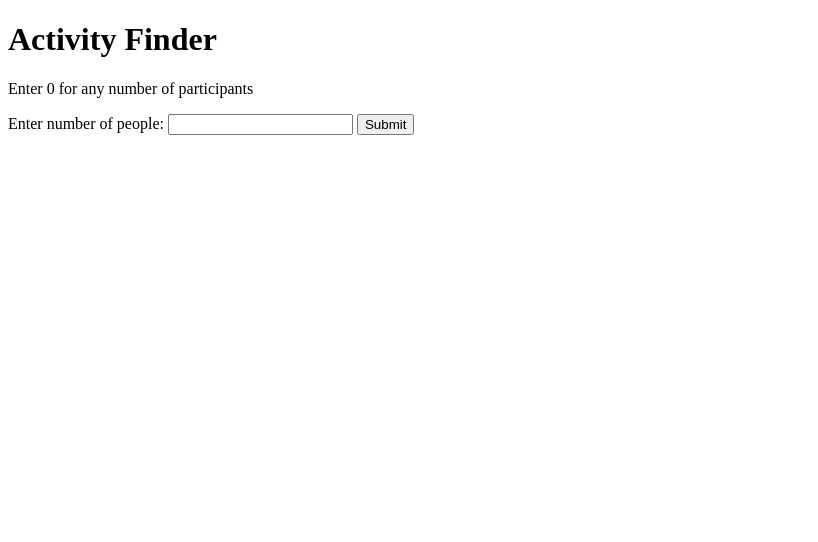
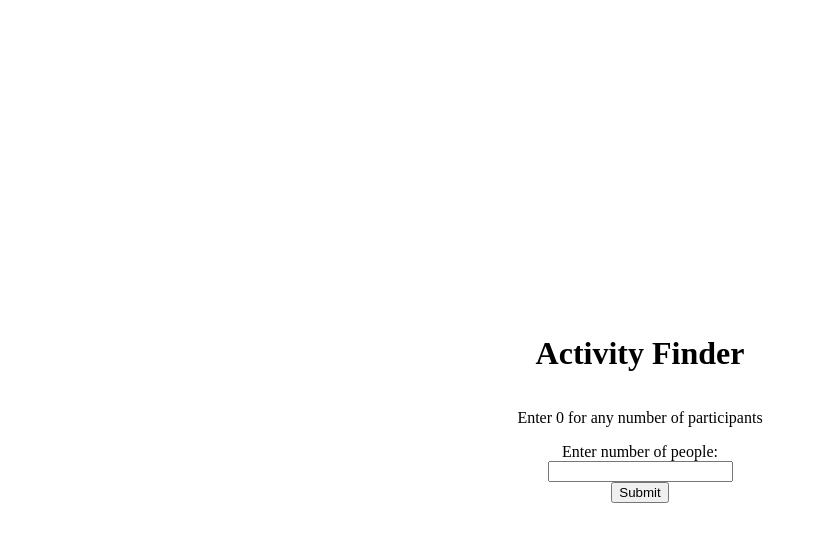
Before and after one commit to viclok/hobby-app, a SvelteKit app in the folder hobby-app/: page / in a window 1280 px wide. Shown: the top 542 px of the page, without its empty margins (0-818 px from the left). Built offline with nearby package versions, Linux system fonts and the light colour scheme.

Commit message:
centred content

```diff
--- a/hobby-app/src/routes/+page.svelte
+++ b/hobby-app/src/routes/+page.svelte
@@ -64,3 +64,13 @@
             </div>
         {/if}
     </main>
+
+    <style>
+        main {
+            display:flex;
+            flex-direction: column;
+            justify-content:center;
+            align-items:center;
+            height:100vh;
+        }
+    </style>
```
